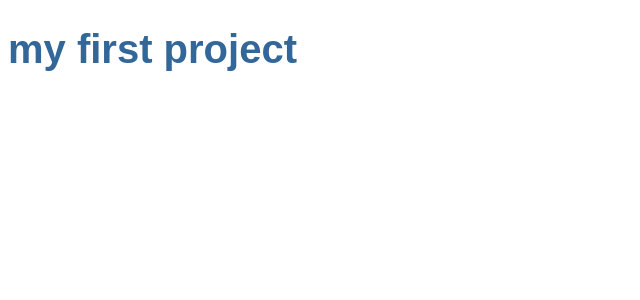
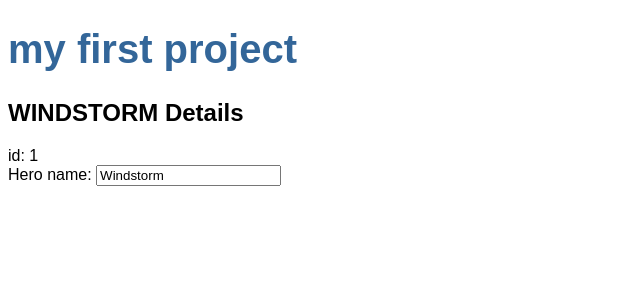
Before and after one commit to 2124405Marleen/my-first-project, an Angular app: page / in a window 1280 px wide. Shown: the top 300 px of the page, without its empty margins (0-640 px from the left). Built offline with nearby package versions, Linux system fonts and the light colour scheme.

Commit message:
ToH 1 completed

```diff
--- a/src/app/app.component.html
+++ b/src/app/app.component.html
@@ -1 +1,2 @@
 <h1>{{title}}</h1>
+<app-heroes></app-heroes>
--- /dev/null
+++ b/src/app/hero.ts
@@ -0,0 +1,4 @@
+export interface Hero {
+    id: number;
+    name: string;
+}
--- /dev/null
+++ b/src/app/heroes/heroes.component.html
@@ -0,0 +1,6 @@
+<h2>{{hero.name | uppercase}} Details</h2>
+<div><span>id: </span>{{hero.id}}</div>
+<div>
+    <label for='name'>Hero name: </label>
+    <input id='name' [(ngModel)]="hero.name" placeholder="name">
+</div>
--- /dev/null
+++ b/src/app/heroes/heroes.component.ts
@@ -0,0 +1,21 @@
+import { Component, OnInit } from '@angular/core';
+import {Hero} from '../hero';
+
+@Component({
+  selector: 'app-heroes',
+  templateUrl: './heroes.component.html',
+  styleUrls: ['./heroes.component.scss']
+})
+export class HeroesComponent implements OnInit {
+
+  hero: Hero = {
+    id: 1,
+    name: 'Windstorm'
+  };
+
+  constructor() { }
+
+  ngOnInit(): void {
+  }
+
+}
```
Also changed, not shown: src/app/app.module.ts (+7 -2 lines), src/app/heroes/heroes.component.scss (added), 1 other file (tests, documents, lock files or other folders).
